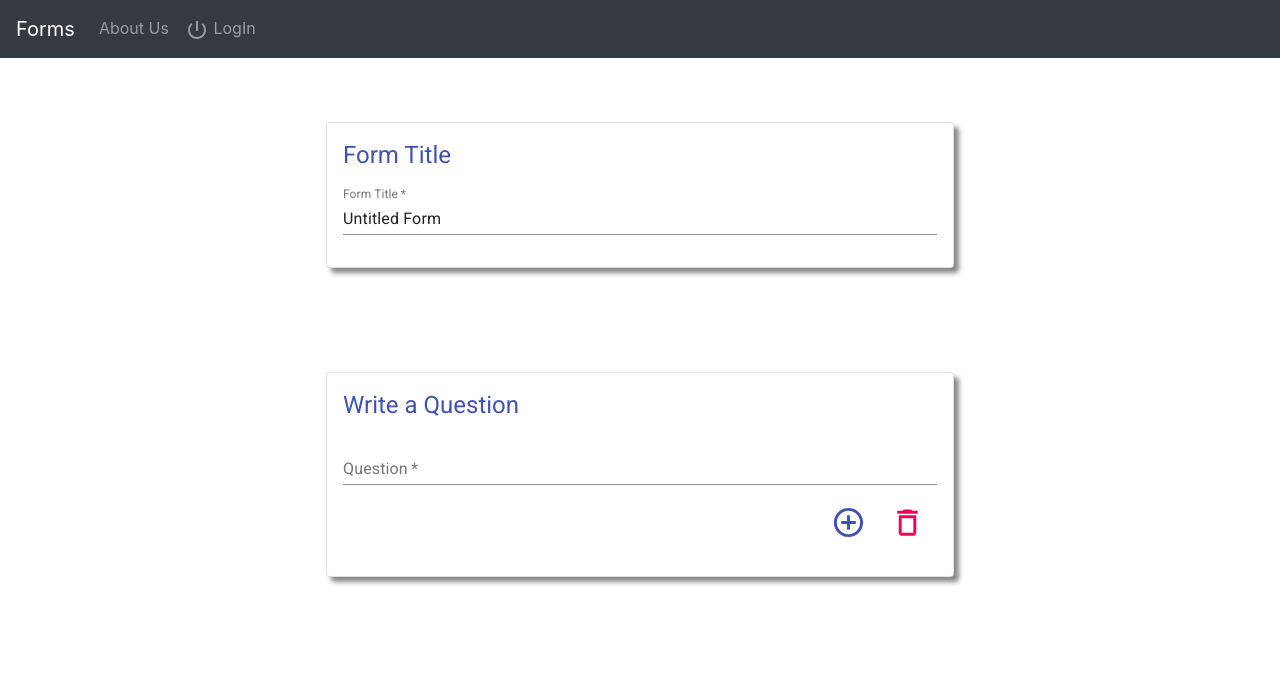
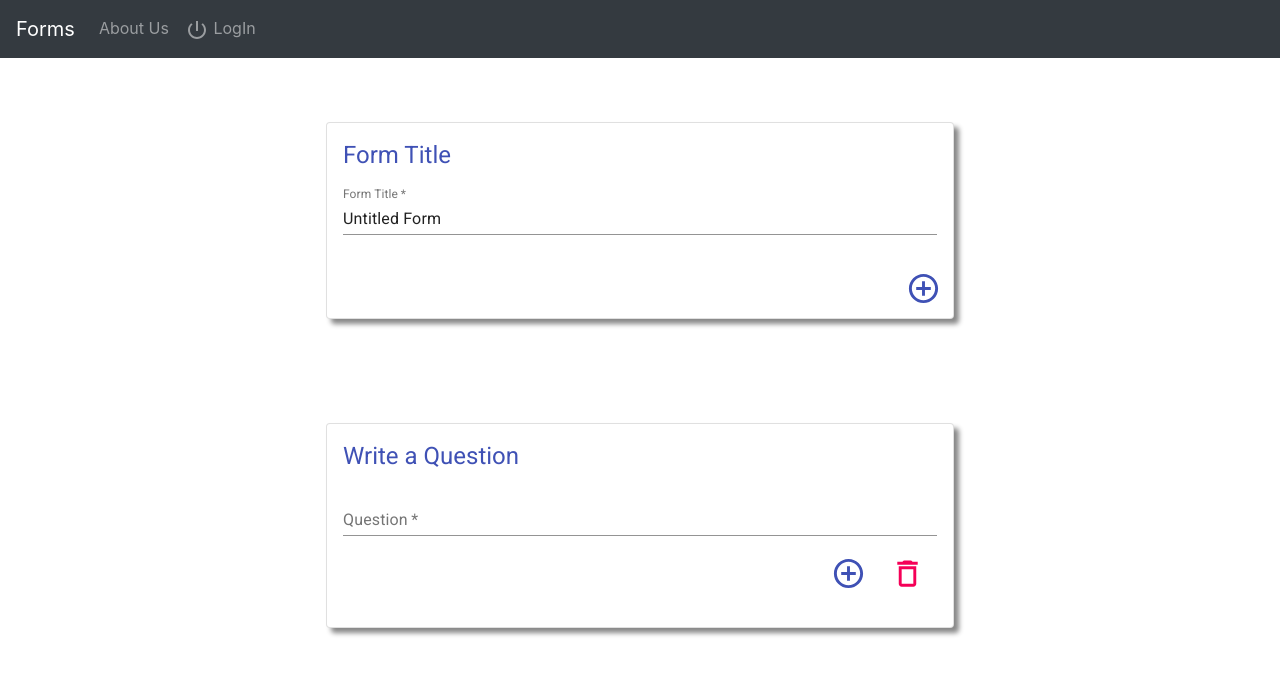
Before and after one commit to Sharmag77022/FormsWeb, a React (Create React App) app in the folder client/: page /createForm in a window 1280 px wide. Shown: the top 674 px of the page. Built offline with nearby package versions, Linux system fonts and the light colour scheme; no server answers.

Commit message:
add delete form fields

```diff
--- a/client/src/components/Form/create.js
+++ b/client/src/components/Form/create.js
@@ -73,6 +73,16 @@ const CreateF = ()=>{
             required
             />
             </CardContent>
+            <Box display='flex' justifyContent="flex-end" >
+
+                <Box>
+                  <Tooltip title="Add Question">
+                      <IconButton aria-label="Add" onClick={event=>addQ(-1)} >
+                        <AddCircleOutlineIcon fontSize='large' color='primary' margin={5}/>
+                      </IconButton>
+                  </Tooltip>
+                </Box>
+                </Box >
           </Card>
         </Grid>
         {/* question Section */}
@@ -90,12 +100,13 @@ const CreateF = ()=>{
                 required
                 />
                 <Box display='flex' justifyContent="flex-end" >
-                <Tooltip title="Add Question">
+
+                  <Box>
+                    <Tooltip title="Add Question">
                         <IconButton aria-label="Add" onClick={event=>addQ(index)} >
                           <AddCircleOutlineIcon fontSize='large' color='primary' margin={5}/>
                         </IconButton>
-                </Tooltip>
-                  <Box>
+                    </Tooltip>
                   </Box>
                   <Box >
                   <Tooltip title="Delete">
```
